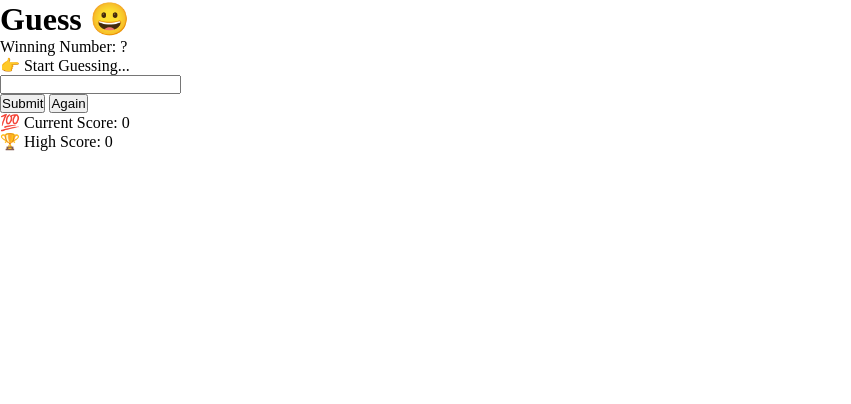
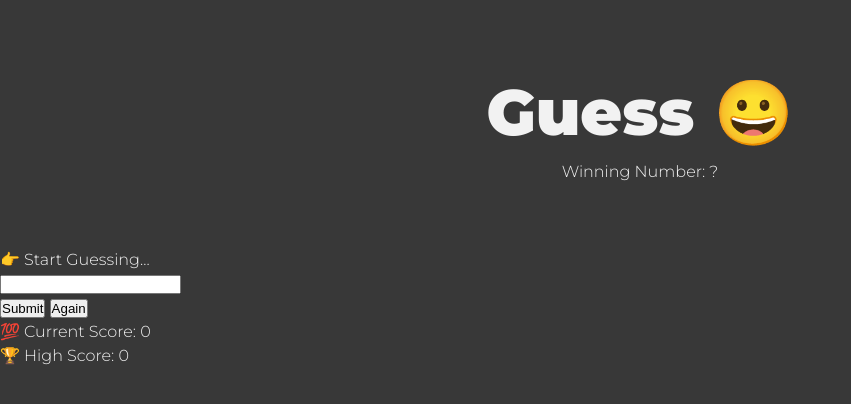
Before and after one commit to charley81/Guess, a plain HTML site: page index.html in a window 1280 px wide. Shown: the whole page, without its empty margins (0-851 px from the left). Drawn offline with Linux system fonts and the light colour scheme.

Commit message:
created initial css variables

```diff
--- a/index.html
+++ b/index.html
@@ -4,7 +4,12 @@
   <meta charset="UTF-8">
   <meta http-equiv="X-UA-Compatible" content="IE=edge">
   <meta name="viewport" content="width=device-width, initial-scale=1.0">
+  <!-- css styles -->
   <link rel="stylesheet" href="style.css">
+  <!-- google fonts -->
+  <link rel="preconnect" href="https://fonts.googleapis.com">
+  <link rel="preconnect" href="https://fonts.gstatic.com" crossorigin>
+  <link href="https://fonts.googleapis.com/css2?family=Montserrat:wght@100;300;900&display=swap" rel="stylesheet">
   <title>Guess...</title>
 </head>
 <body>
--- a/style.css
+++ b/style.css
@@ -1,5 +1,35 @@
+:root {
+  --color-dark: #383838;
+  --color-light: #F2F2F2;
+  --color-success: #066163;
+  --transition: all 0.3s ease;
+  --border-radius: 3px;
+}
+
 * {
   margin: 0;
   padding: 0;
   box-sizing: border-box;
 }
+
+body {
+  background-color: var(--color-dark);
+  color: var(--color-light);
+  font-size: 16px;
+  line-height: 1.5;
+  font-family: 'Montserrat', sans-serif;
+  font-weight: 300;
+}
+
+header {
+  margin-top: 4rem;
+  text-align: center;
+}
+
+h1 {
+  font-size: 4rem;
+}
+
+main {
+  margin-top: 4rem;
+}
```
